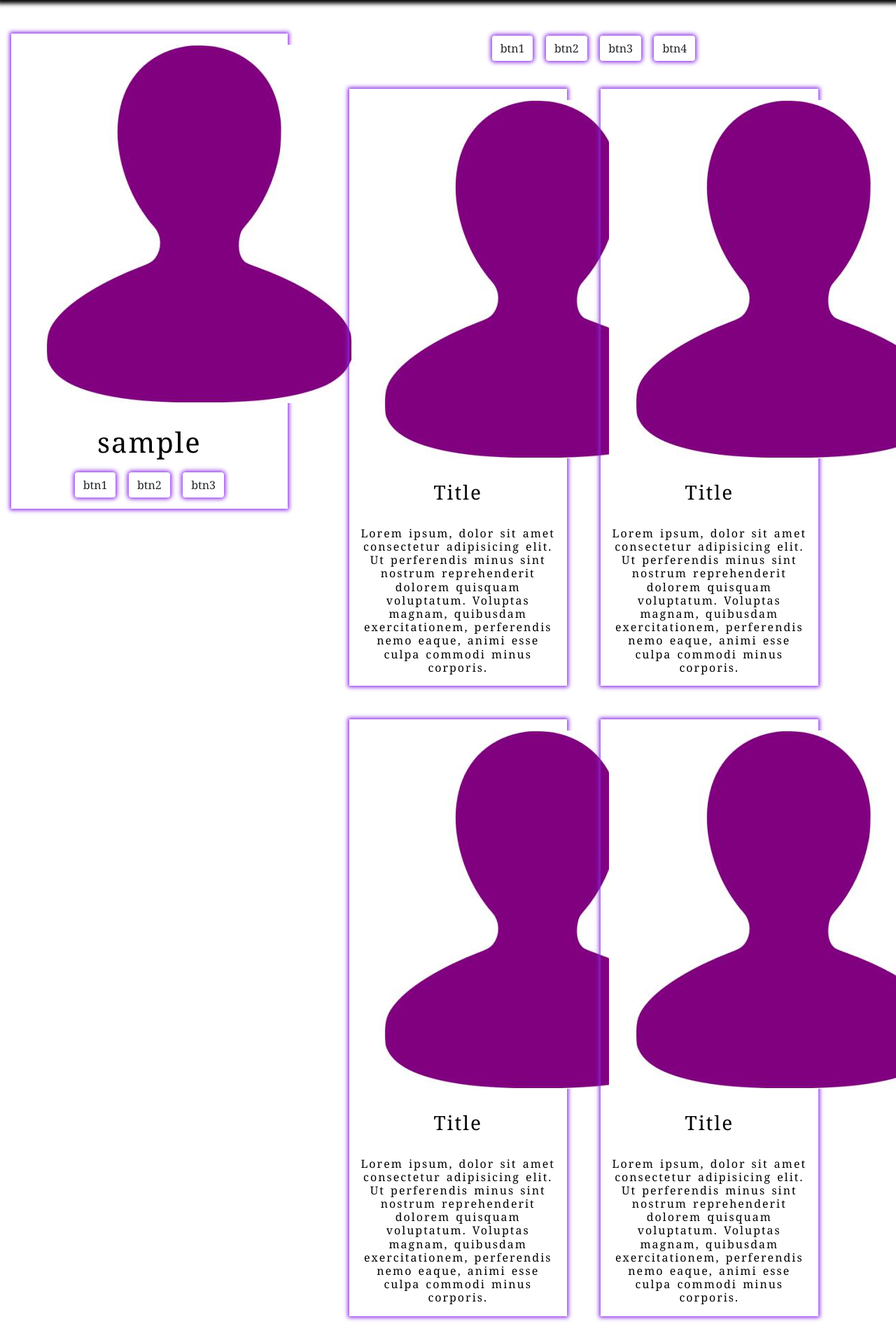
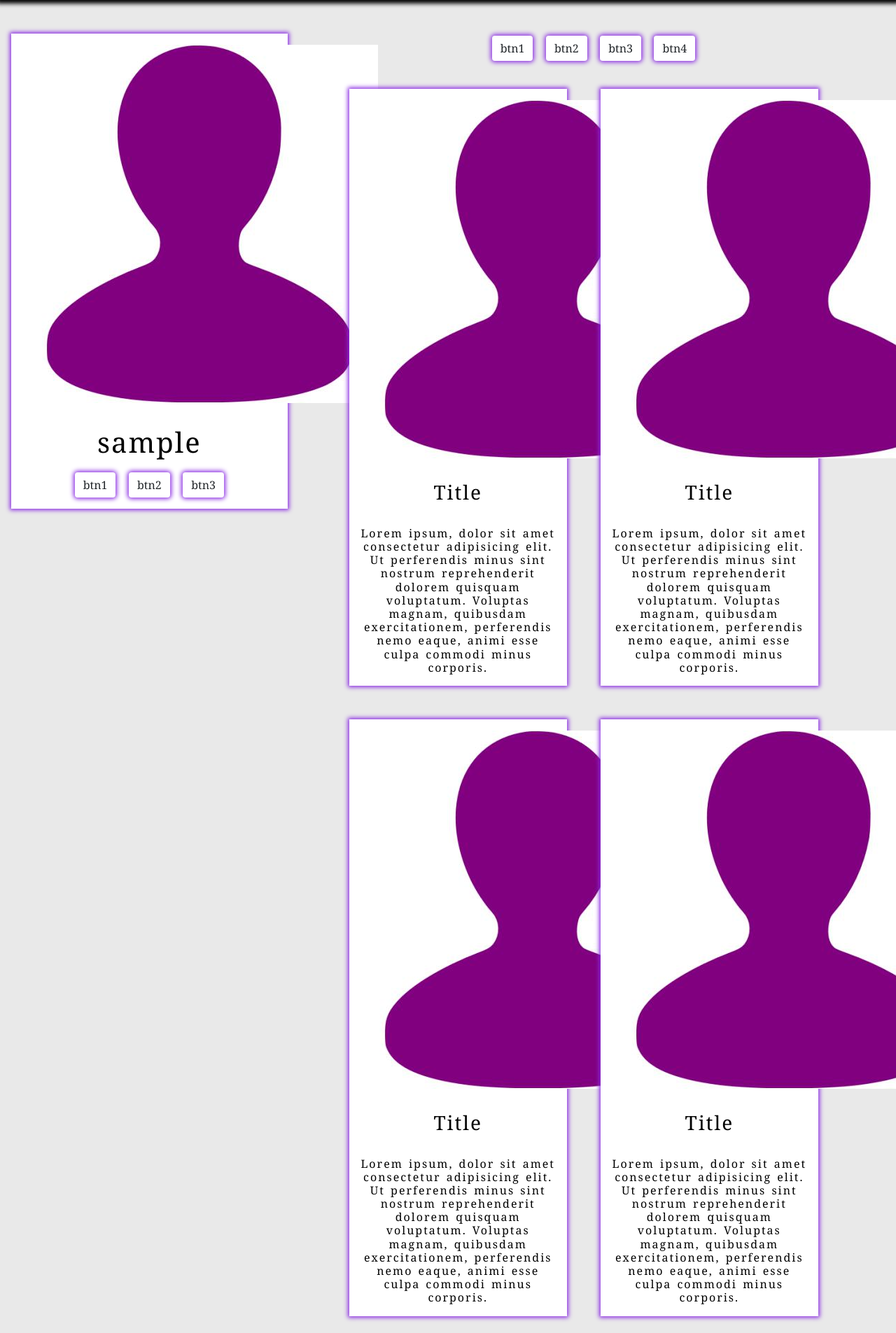
Before and after one commit to proofey/cars_magazin, a Django app: page /profile/ in a window 1280 px wide; the page is wider, and only the part inside the window is pictured. Shown: the part 58-1963 px from the top of that part at 70% size. Run offline with Django 4.2, Linux system fonts and the light colour scheme; the visitor is signed in with stand-in values (Sample User, id 1); data comes from the database, SQL or seed files in the repository; some libraries are stand-ins or nearby versions.

Commit message:
add more CSS

```diff
--- a/static/base.css
+++ b/static/base.css
@@ -9,6 +9,7 @@
     font-style: normal;
     font-variant: normal;
     text-transform: none;
+    background-color: #e9e9e9;
 }
 
 .mynavbar {
@@ -31,6 +32,7 @@
 .post, .myform{
     border: none;
     box-shadow: 0px 0px 6px 2px #8a2be2;
+    background-color: white;
 }
 
 .post:hover{
--- a/user_profile/static/user_profile/style.css
+++ b/user_profile/static/user_profile/style.css
@@ -1,6 +1,7 @@
 .b-yes, .b-no, .profile{
     border: none;
     box-shadow: 0px 0px 6px 2px #8a2be2;
+    background-color: white;
 }
 
 .b-yes:hover{
--- a/user_profile/templates/user_profile/profile.html
+++ b/user_profile/templates/user_profile/profile.html
@@ -44,7 +44,7 @@
                     <button class="btn profile mx-1">btn3</button>
                     <button class="btn profile mx-1">btn4</button>
                 </div>
-                <div class="col-10 col-sm-5 m-4 text-center profile post">
+                <div class="col-10 col-sm-5 m-4 text-center post">
                     <div class="row">
                         <div class="col-12 col-sm-12 mt-3 mb-3">
                             {% thumbnail profile.image "170x170" crop="center" as im %}
@@ -55,7 +55,7 @@
                         <h6 class="col-12 col-sm-12 mt-3 mb-3">Lorem ipsum, dolor sit amet consectetur adipisicing elit. Ut perferendis minus sint nostrum reprehenderit dolorem quisquam voluptatum. Voluptas magnam, quibusdam exercitationem, perferendis nemo eaque, animi esse culpa commodi minus corporis.</h6>
                     </div>
                 </div>
-                <div class="col-10 col-sm-5 m-4 text-center profile post">
+                <div class="col-10 col-sm-5 m-4 text-center post">
                     <div class="row">
                         <div class="col-12 col-sm-12 mt-3 mb-3">
                             {% thumbnail profile.image "170x170" crop="center" as im %}
@@ -66,7 +66,7 @@
                         <h6 class="col-12 col-sm-12 mt-3 mb-3">Lorem ipsum, dolor sit amet consectetur adipisicing elit. Ut perferendis minus sint nostrum reprehenderit dolorem quisquam voluptatum. Voluptas magnam, quibusdam exercitationem, perferendis nemo eaque, animi esse culpa commodi minus corporis.</h6>
                     </div>
                 </div>
-                <div class="col-10 col-sm-5 m-4 text-center profile post">
+                <div class="col-10 col-sm-5 m-4 text-center post">
                     <div class="row">
                         <div class="col-12 col-sm-12 mt-3 mb-3">
                             {% thumbnail profile.image "170x170" crop="center" as im %}
@@ -77,7 +77,7 @@
                         <h6 class="col-12 col-sm-12 mt-3 mb-3">Lorem ipsum, dolor sit amet consectetur adipisicing elit. Ut perferendis minus sint nostrum reprehenderit dolorem quisquam voluptatum. Voluptas magnam, quibusdam exercitationem, perferendis nemo eaque, animi esse culpa commodi minus corporis.</h6>
                     </div>
                 </div>
-                <div class="col-10 col-sm-5 m-4 text-center profile post">
+                <div class="col-10 col-sm-5 m-4 text-center post">
                     <div class="row">
                         <div class="col-12 col-sm-12 mt-3 mb-3">
                             {% thumbnail profile.image "170x170" crop="center" as im %}
```
